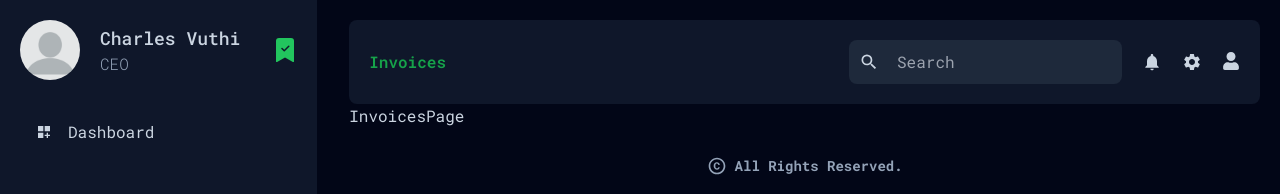
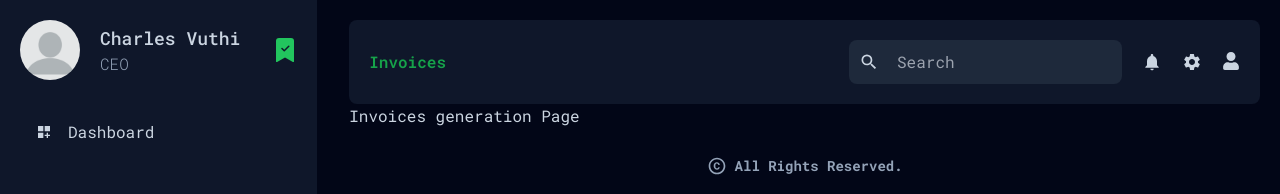
Before and after one commit to esthercate/Hardware-store-management, a Next.js app: page /dashboard/invoices in a window 1280 px wide. Shown: the top 194 px of the page. Built offline with nearby package versions, Linux system fonts and the light colour scheme.

Commit message:
Invoices page

```diff
--- a/app/dashboard/invoices/page.jsx
+++ b/app/dashboard/invoices/page.jsx
@@ -1,7 +1,7 @@
 import React from 'react'
 
 const InvoicesPage = () => {
-  return <div>InvoicesPage</div>
+  return <div>Invoices generation Page</div>
 }
 
 export default InvoicesPage
```
